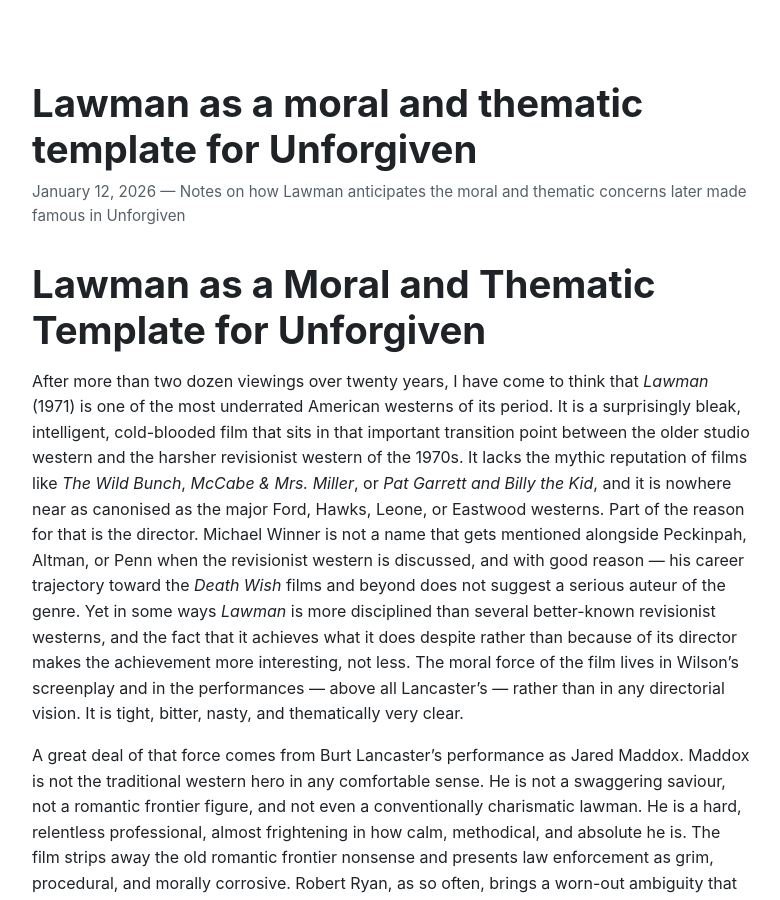
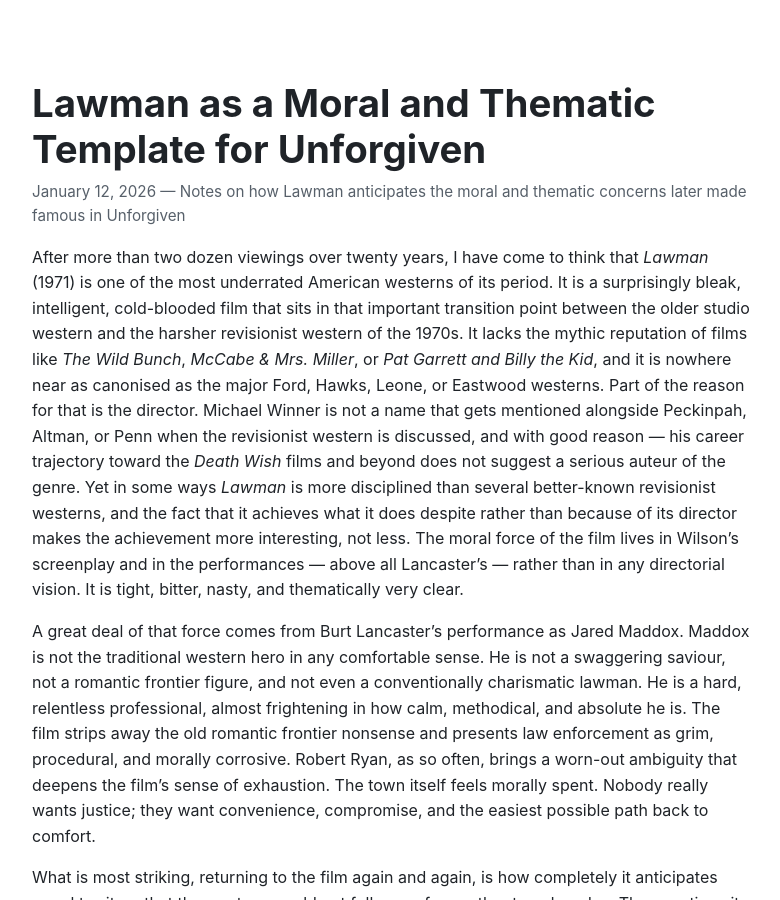
Before and after one commit to mraysmit/mraysmit.github.io, a Jekyll site: the page built from _posts/2026-01-12-lawman-as-a-moral-and-thematic-template-for-unforgiven.md, in a window 1280 px wide and 900 px high. Shown: the whole window, without its empty margins (248-1028 px from the left). Built offline with Jekyll 4.4.1, drawn with Linux system fonts in a browser that asks for light colours.

Commit message:
Fix title casing in Lawman thematic post
Updated the title casing for consistency and clarity.

```diff
--- a/_posts/2026-01-12-lawman-as-a-moral-and-thematic-template-for-unforgiven.md
+++ b/_posts/2026-01-12-lawman-as-a-moral-and-thematic-template-for-unforgiven.md
@@ -1,12 +1,10 @@
 ---
 layout: post
-title: "Lawman as a moral and thematic template for Unforgiven"
+title: "Lawman as a Moral and Thematic Template for Unforgiven"
 date: 2026-01-12
 description: "Notes on how Lawman anticipates the moral and thematic concerns later made famous in Unforgiven"
 
 ---
-
-# Lawman as a Moral and Thematic Template for Unforgiven
 
 After more than two dozen viewings over twenty years, I have come to think that *Lawman* (1971) is one of the most underrated American westerns of its period. It is a surprisingly bleak, intelligent, cold-blooded film that sits in that important transition point between the older studio western and the harsher revisionist western of the 1970s. It lacks the mythic reputation of films like *The Wild Bunch*, *McCabe & Mrs. Miller*, or *Pat Garrett and Billy the Kid*, and it is nowhere near as canonised as the major Ford, Hawks, Leone, or Eastwood westerns. Part of the reason for that is the director. Michael Winner is not a name that gets mentioned alongside Peckinpah, Altman, or Penn when the revisionist western is discussed, and with good reason — his career trajectory toward the *Death Wish* films and beyond does not suggest a serious auteur of the genre. Yet in some ways *Lawman* is more disciplined than several better-known revisionist westerns, and the fact that it achieves what it does despite rather than because of its director makes the achievement more interesting, not less. The moral force of the film lives in Wilson's screenplay and in the performances — above all Lancaster's — rather than in any directorial vision. It is tight, bitter, nasty, and thematically very clear.
 
```
